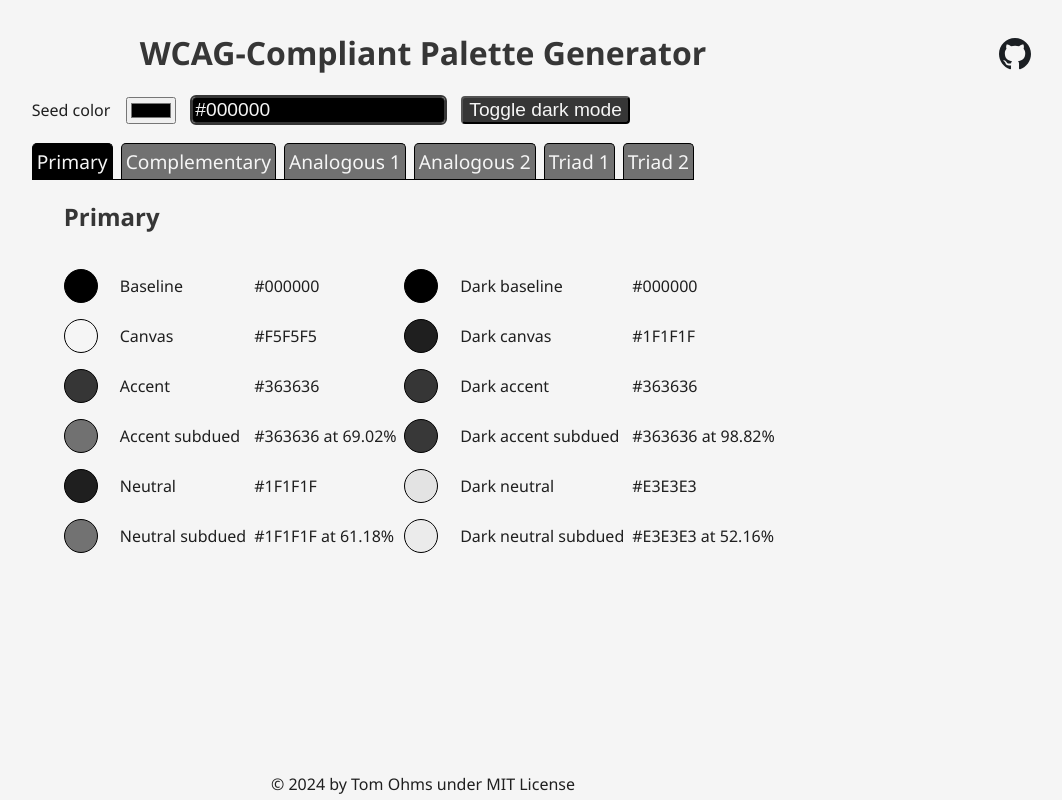
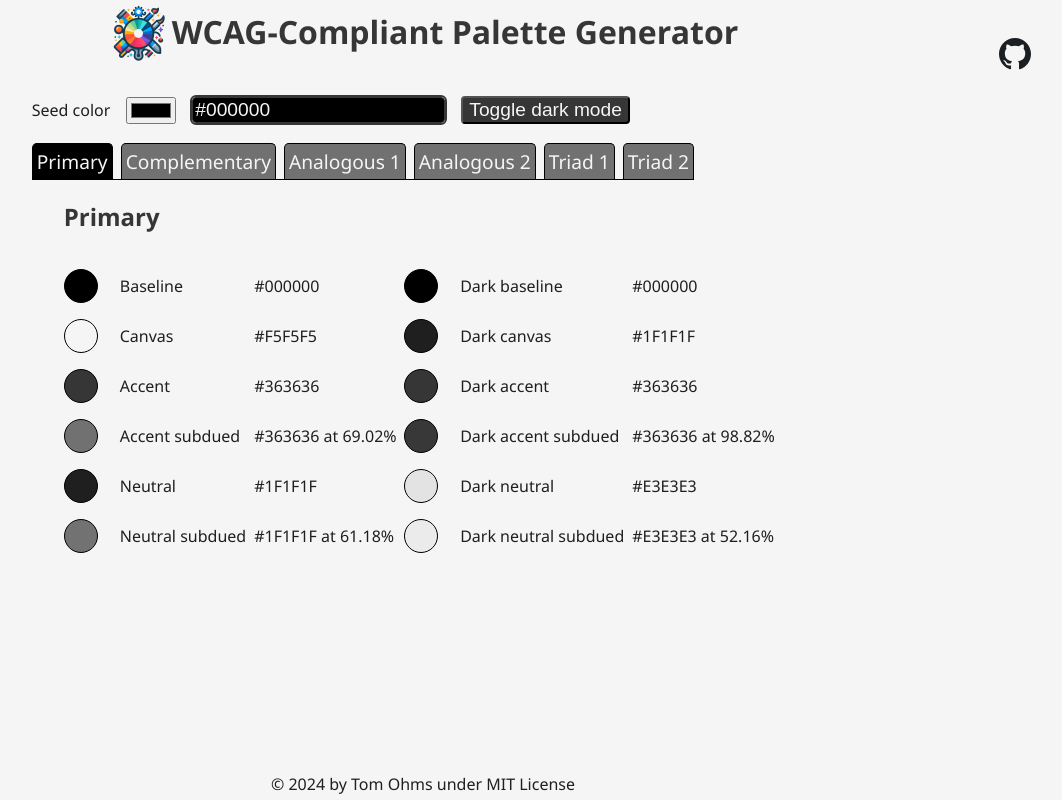
Before and after one commit to Tom4U/wcag-palettes-generator, a website: page docs/index.html in a window 1280 px wide. Shown: the whole page, without its empty margins (217-1279 px from the left). Drawn offline with Linux system fonts and the light colour scheme.

Commit message:
feat(ui): add logo

```diff
--- a/docs/index.html
+++ b/docs/index.html
@@ -5,10 +5,12 @@
     <meta name="viewport" content="width=device-width, initial-scale=1.0">
     <title>WCAG-Compliant Palette Generator</title>
     <link rel="stylesheet" href="style.css">
+    <link rel="shortcut icon" href="favicon.ico" type="image/x-icon">
 </head>
 <body>
     <div id="container">
         <header>
+            <img src="logo.png" width="64" alt="Logo">
             <h1>WCAG-Compliant Palette Generator</h1>
             <a href="https://github.com/Tom4U/wcag-palettes-generator" class="github" target="_blank">
                 <img src="github.svg" width="32" alt="Github Logo">
--- a/docs/style.css
+++ b/docs/style.css
@@ -41,6 +41,8 @@ button {
     gap: 32px;
 
     header {
+        display: flex;
+        align-items: center;
         height: 64px;
         line-height: 64px;
 
--- a/src/public/style.css
+++ b/src/public/style.css
@@ -41,6 +41,8 @@ button {
     gap: 32px;
 
     header {
+        display: flex;
+        align-items: center;
         height: 64px;
         line-height: 64px;
 
```
Also changed, not shown: src/index.html (+2 -0 lines), docs/android-chrome-192x192.png (added), docs/android-chrome-512x512.png (added), docs/apple-touch-icon.png (added), docs/favicon-16x16.png (added), docs/favicon-32x32.png (added), docs/favicon.ico (added), docs/logo.png (added), docs/site.webmanifest (added), src/public/android-chrome-192x192.png (added), src/public/android-chrome-512x512.png (added), src/public/apple-touch-icon.png (added), src/public/favicon-16x16.png (added), src/public/favicon-32x32.png (added), 3 more files.
